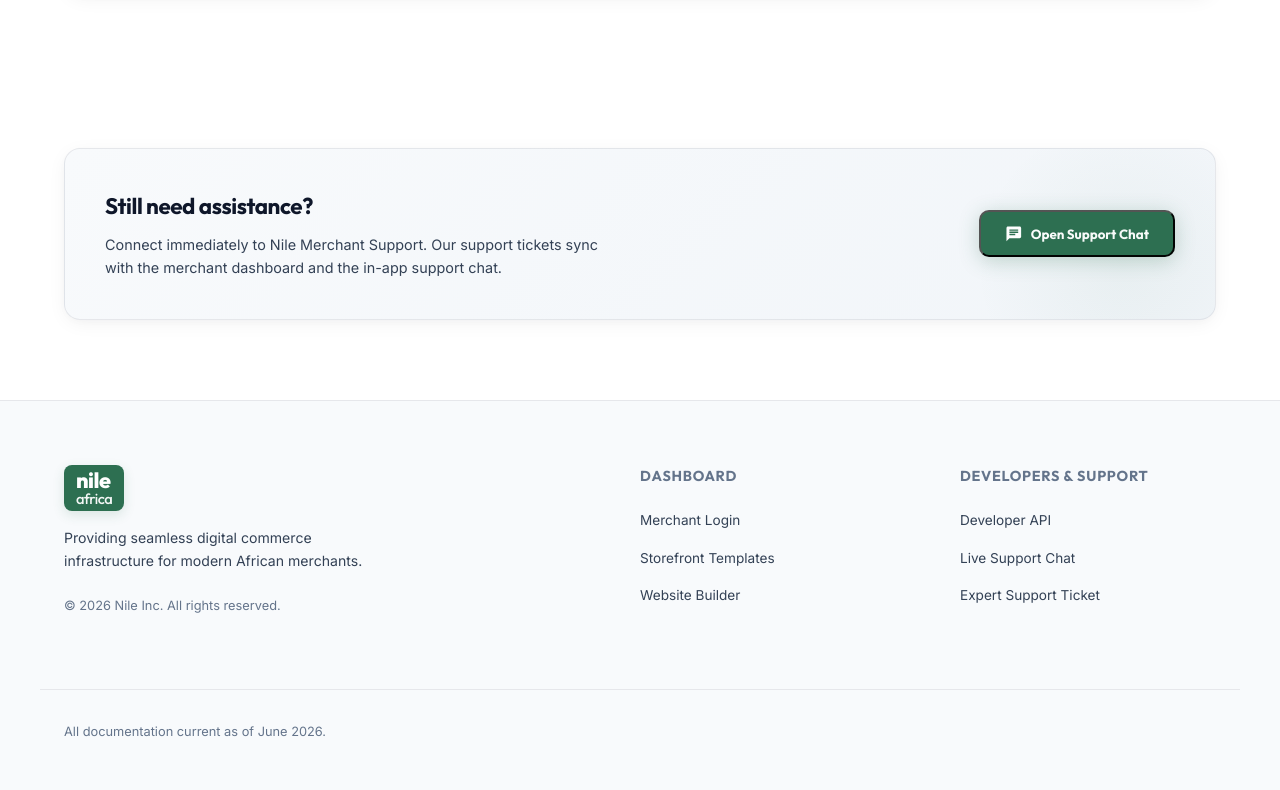
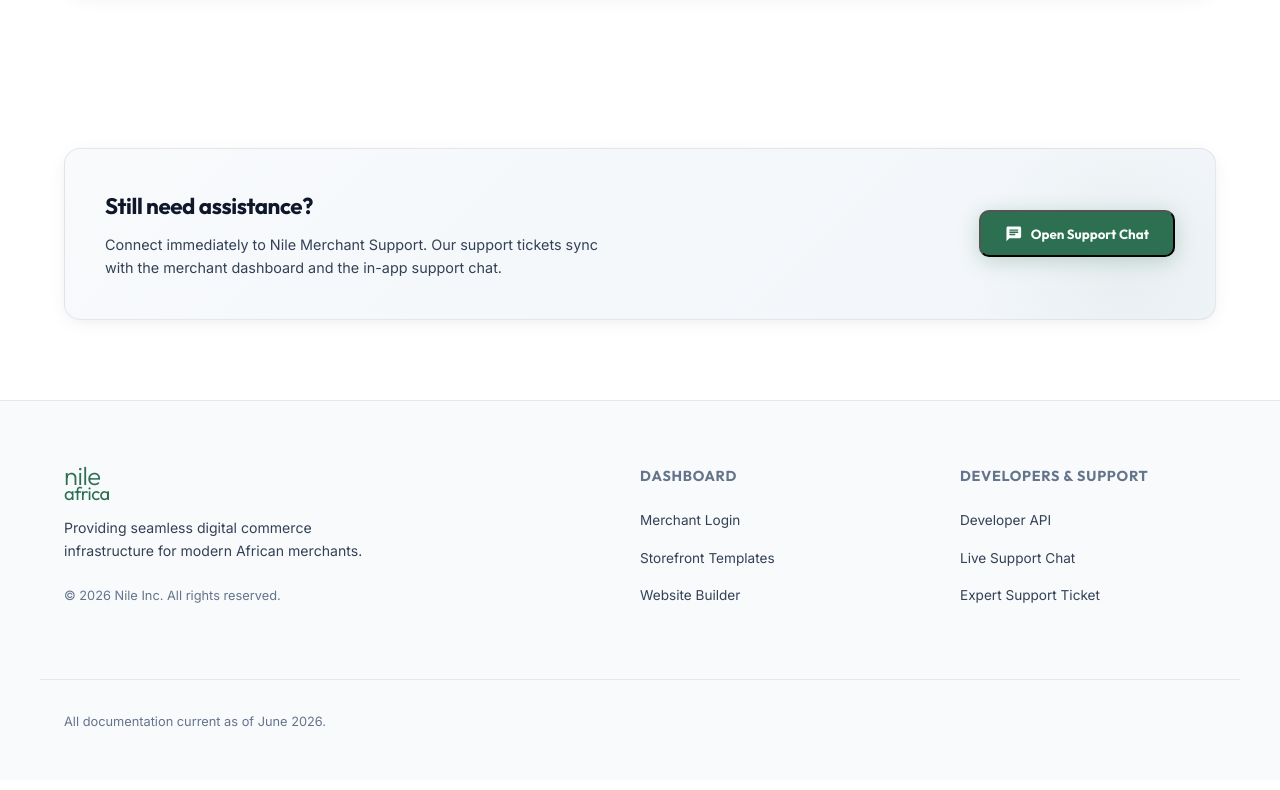
Before and after one commit to winnerbanjo/knowledgebase, a website: page index.html in a window 1280 px wide. Shown: the part 1832-2622 px from the top of the page. Drawn offline with Linux system fonts and the light colour scheme; no server answers.

Commit message:
style: make logo font thinner and green on transparent background

```diff
--- a/styles.css
+++ b/styles.css
@@ -1,4 +1,4 @@
-@import url('https://fonts.googleapis.com/css2?family=Inter:wght@300;400;500;600;700&family=Outfit:wght@400;500;600;700;800&display=swap');
+@import url('https://fonts.googleapis.com/css2?family=Inter:wght@300;400;500;600;700&family=Outfit:wght@300;400;500;600;700;800&display=swap');
 
 :root {
   /* Colors - Default Light Mode (White Background) */
@@ -109,35 +109,30 @@ header {
 }
 
 .logo-text-stack {
-  background-color: var(--accent-green);
-  color: #ffffff !important;
-  padding: 0.35rem 0.75rem;
-  border-radius: 8px;
+  color: var(--accent-green) !important;
   display: flex;
   flex-direction: column;
-  line-height: 0.95;
+  line-height: 0.85;
   font-family: 'Outfit', sans-serif;
   letter-spacing: -0.03em;
   text-transform: lowercase;
-  box-shadow: 0 4px 12px rgba(45, 111, 81, 0.15);
   transition: var(--transition-smooth);
 }
 
 .logo-wrapper:hover .logo-text-stack {
-  background-color: var(--accent-green-hover);
+  opacity: 0.8;
   transform: translateY(-1px);
 }
 
 .logo-nile {
-  font-size: 1.35rem;
-  font-weight: 800;
+  font-size: 1.6rem;
+  font-weight: 300;
 }
 
 .logo-africa {
-  font-size: 0.92rem;
-  font-weight: 500;
-  margin-top: 0.05rem;
-  opacity: 0.95;
+  font-size: 1.15rem;
+  font-weight: 400;
+  margin-top: -0.05rem;
 }
 
 .nav-links {
```
